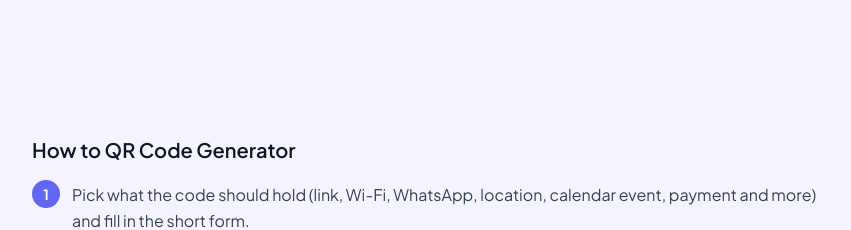
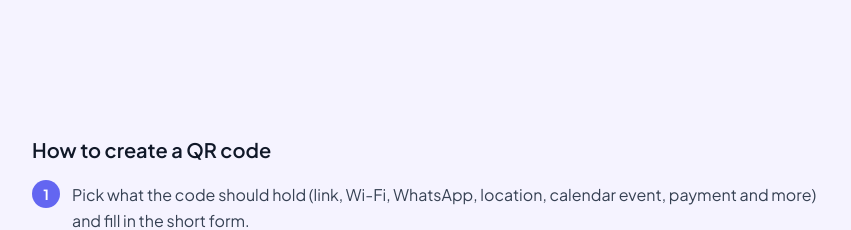
Before and after one commit to basharat-noushad/filetoolbox, a Next.js app: page /qr-code-generator in a window 1280 px wide. Shown: the part 1580-1810 px from the top of the page, without its empty margins (48-899 px from the left). Built offline with nearby package versions, Linux system fonts and the light colour scheme; no server answers.

Commit message:
Align QR generator HowTo heading

```diff
--- a/src/app/(image)/qr-code-generator/page.tsx
+++ b/src/app/(image)/qr-code-generator/page.tsx
@@ -36,7 +36,7 @@ const FAQS = [
 
 export default function QrCodeGeneratorPage() {
   return (
-    <ToolLayout tool={tool} howToSteps={HOW_TO_STEPS} faqs={FAQS}>
+    <ToolLayout tool={tool} howToTitle="How to create a QR code" howToSteps={HOW_TO_STEPS} faqs={FAQS}>
       <QrCodeGeneratorClient />
     </ToolLayout>
   )
```
